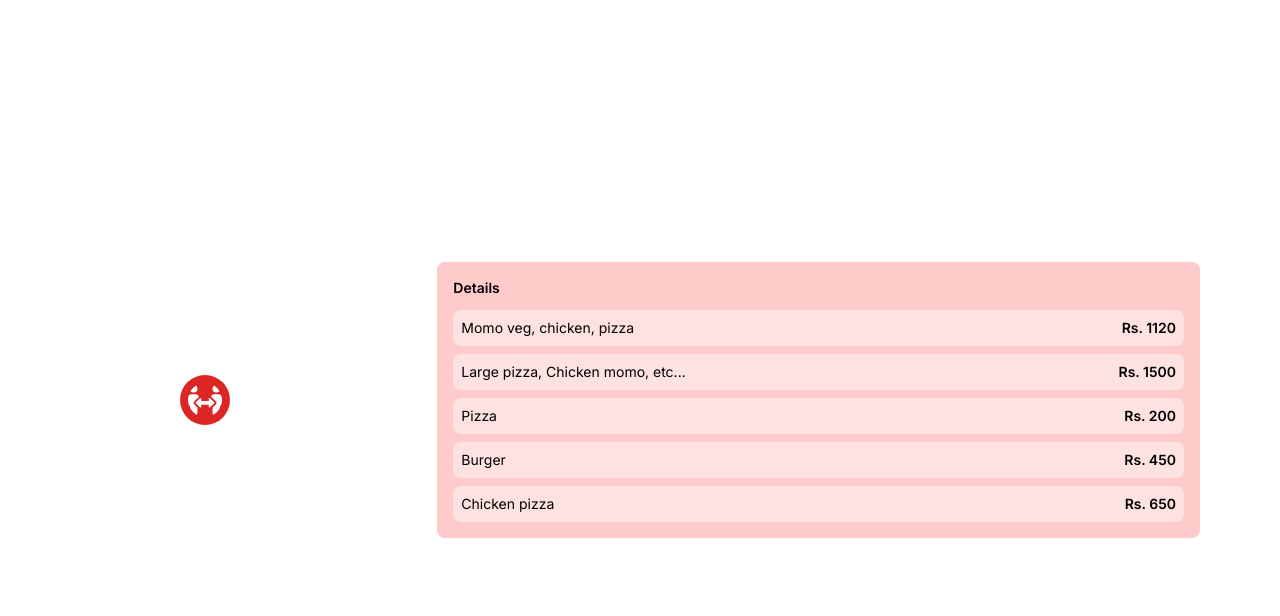
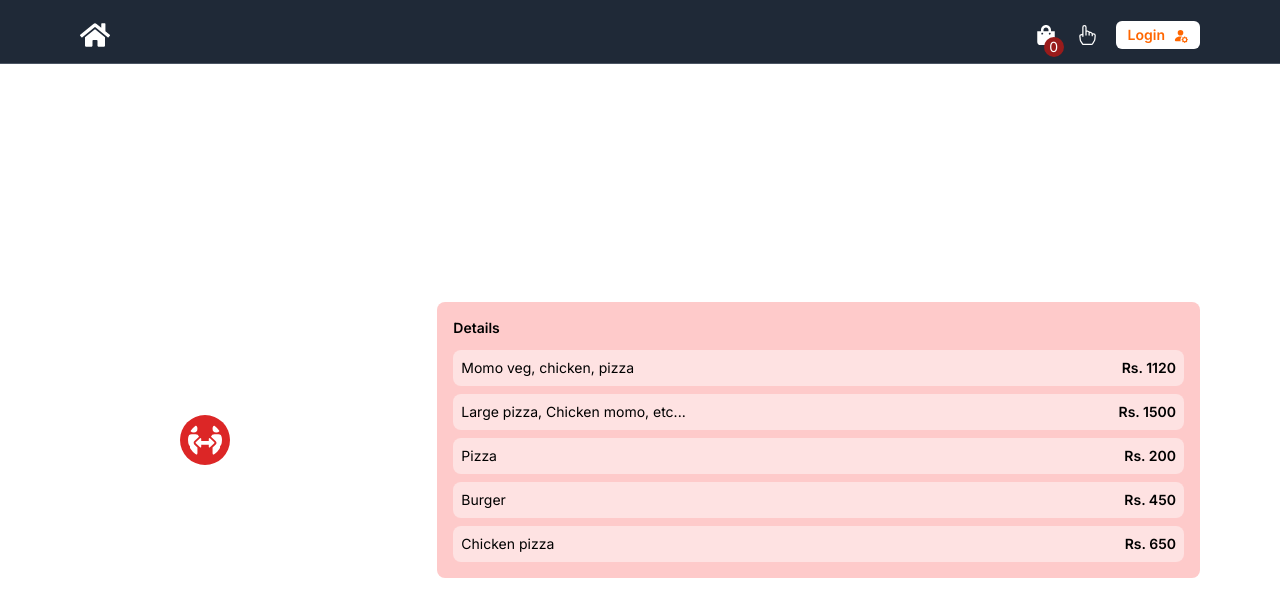
Before and after one commit to SA-30/restaurant__app-next, a Next.js app: page /users/1 in a window 1280 px wide. Shown: the top 616 px of the page. Built offline with nearby package versions, Linux system fonts and the light colour scheme; no server answers; the database is empty.

Commit message:
18.9 simple fix

```diff
--- a/src/app/(components)/users/[id]/page.tsx
+++ b/src/app/(components)/users/[id]/page.tsx
@@ -3,6 +3,7 @@
 import React, { useEffect, useState } from 'react'
 import { FaPeopleArrows} from 'react-icons/fa'
 import {useParams} from 'next/navigation'
+import MethodHeader from '@/components/component/Header/MethodHeader'
 
 const page = () => {
   const [user, setUser] = useState(null)
@@ -19,7 +20,9 @@ const page = () => {
 
   return (
     <>
-    <div className='h-screen  grid items-center gap-2 md:grid-cols-3'>
+    <div ><MethodHeader/></div>
+    <div className='min-h-[10vh]'></div>
+    <div className='h-[90vh]  grid items-center gap-2 md:grid-cols-3'>
       <div className='col-span-1 '>
         <div className='flex items-center justify-center gap-3'>
           <FaPeopleArrows className="p-2 rounded-[50%]  bg-red-600 text-white" size={50}/>
--- a/src/app/(components)/users/page.tsx
+++ b/src/app/(components)/users/page.tsx
@@ -1,5 +1,6 @@
 'use client'
 
+import MethodHeader from '@/components/component/Header/MethodHeader';
 import { useProfile } from '@/hook/useProfile';
 import Link from 'next/link';
 import React, { useEffect, useState } from 'react'
@@ -26,7 +27,11 @@ const UsersPage = () => {
 
   if(isAdmin){
   return (
-    <div className='flex flex-col justify-center items-center'>
+    <div>
+        <div ><MethodHeader/></div>
+        <div className='min-h-[10vh]'></div>
+        <div className='flex flex-col justify-center items-center'>
+
         <h1 className='font-bold text-lg p-5 uppercase'>users page</h1>
         <div className='px-5'>
             {users?.length > 0 &&
@@ -45,6 +50,7 @@ const UsersPage = () => {
             }
         </div>
     </div>
+    </div>
   )};
 }
 
```
